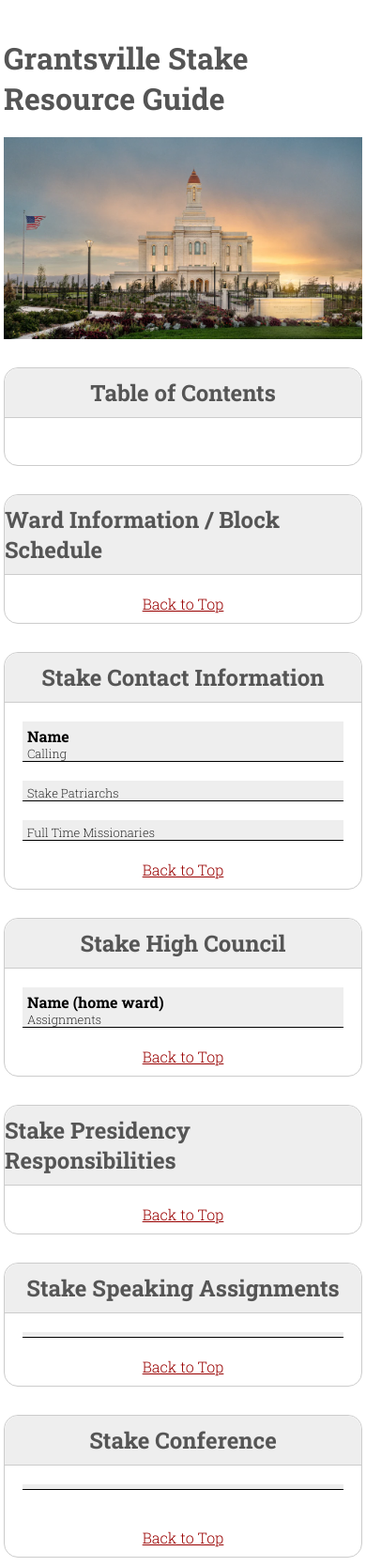
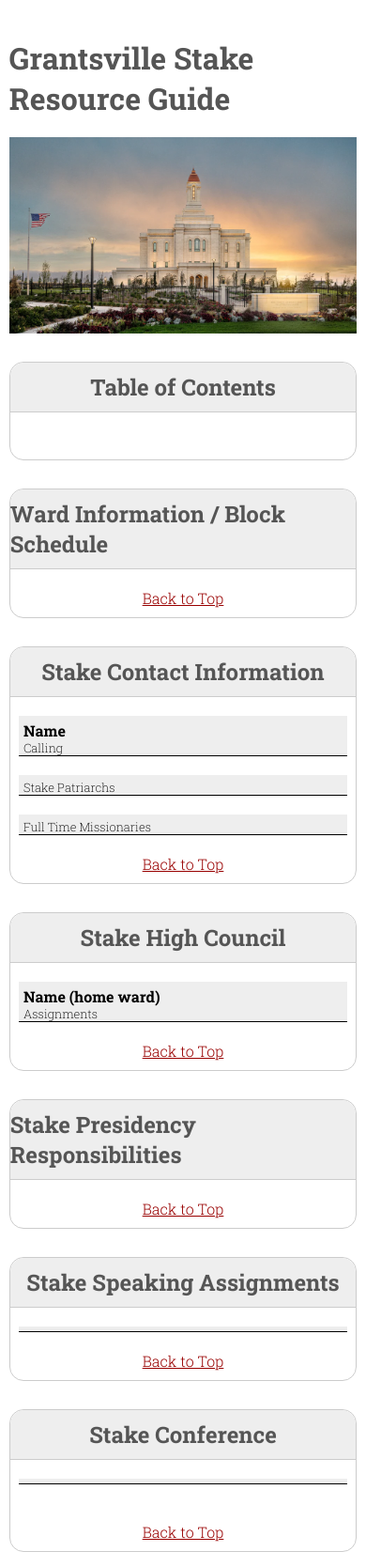
Before and after one commit to grantsvilleutahstake/resources, a Jekyll site: the page built from resource-guide.html, in a window 390 px wide. Shown: the whole page at 94% size. Built offline with Jekyll 4.4.1, drawn with Linux system fonts in a browser that asks for light colours.

Commit message:
updated mobile css

```diff
--- a/assets/css/styles.css
+++ b/assets/css/styles.css
@@ -230,7 +230,11 @@ img#dp-temple {
     img#dp-temple,
     .card,
     h1, .h1  {
-        width: 98vw !important;
+        width: 95vw !important;
+    }
+
+    .table {
+        width: 95%;
     }
 
 
```
